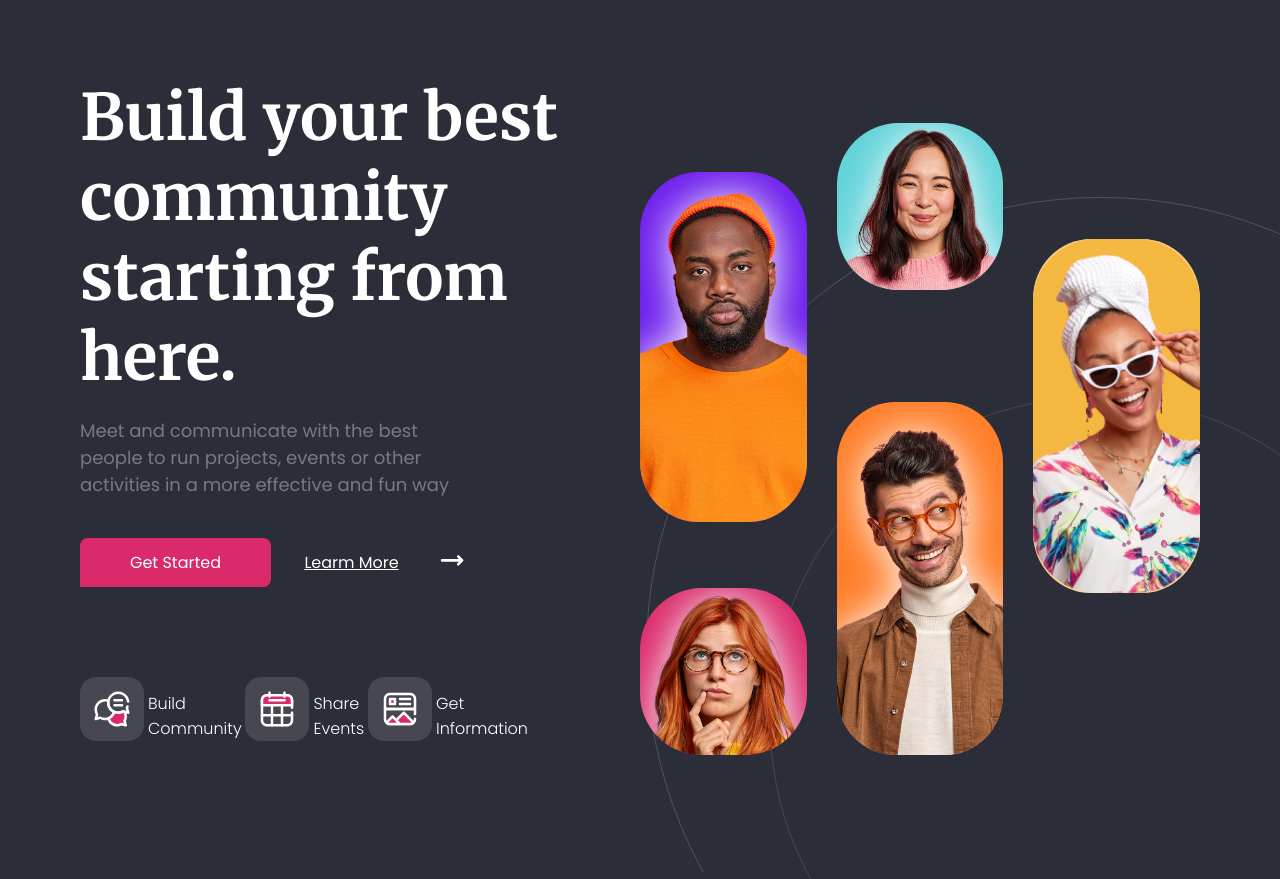
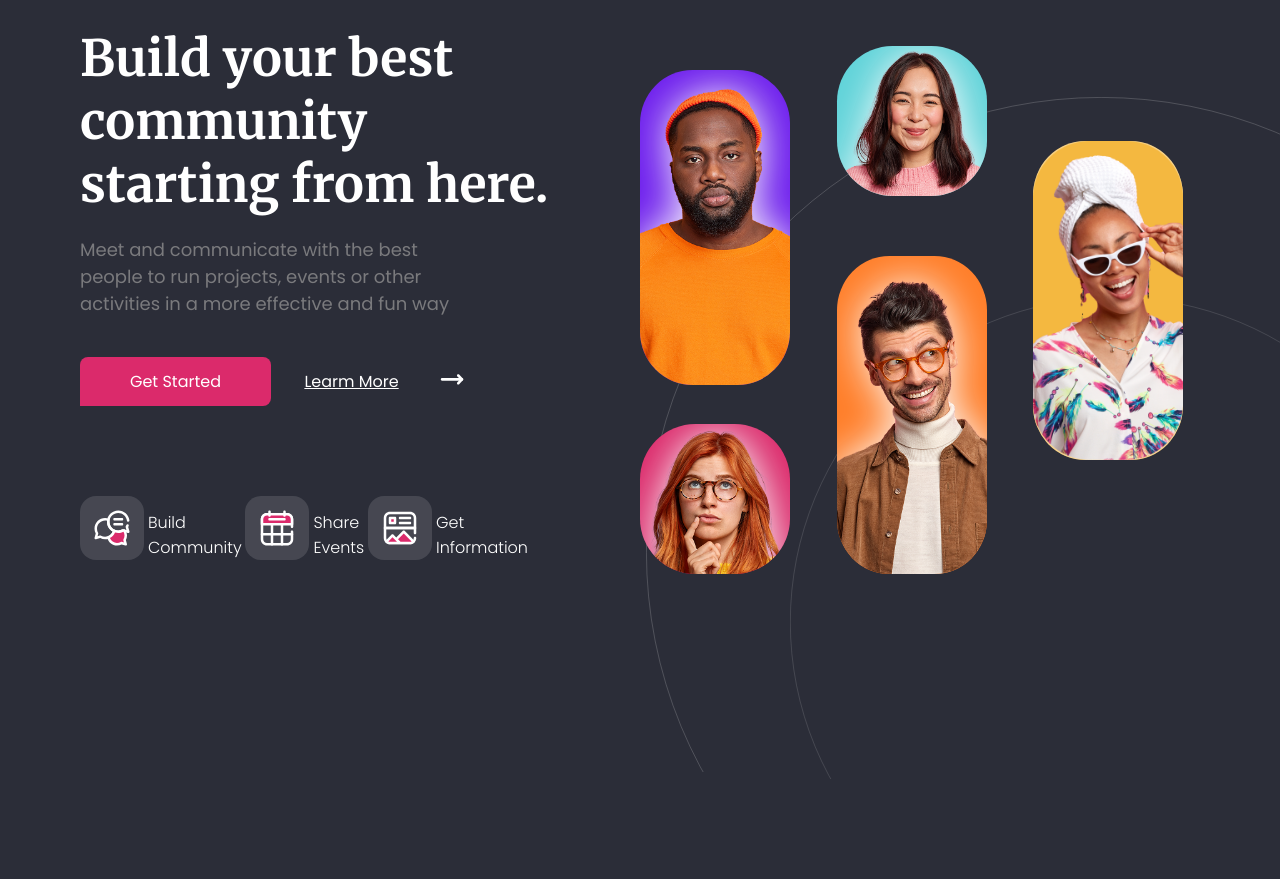
Before and after one commit to sdsiridia/Header_Gathsession, a website built with Vite: page index.html in a window 1280 px wide. Shown: the part 68-947 px from the top of the page. After the commit the page ends 847 px from the top, so only its background shows below. Built offline with nearby package versions, Linux system fonts and the light colour scheme.

Commit message:
revision 1

```diff
--- a/sass/layout/_container.scss
+++ b/sass/layout/_container.scss
@@ -4,8 +4,7 @@
     margin-left: auto;
     margin-right: auto;
     max-width: 1250px;
-
-    box-sizing: border-box;
+    // box-sizing: border-box;
 
 }
 
@@ -17,7 +16,7 @@ main {
 
 
 .gallery {
-    margin-top: 80px;
+    margin-top: 30px;
     display: grid;
     grid-template-columns: repeat(3, 1fr);
     grid-template-rows: repeat(3, 1fr);
@@ -57,6 +56,8 @@ main {
         grid-area: 1/1/ span 2/ span 1;
         background-color: #6e1fed;
         border-radius: 35% /17%;
+        width: 90%;
+        height: auto;
 
         img {
 
@@ -77,6 +78,8 @@ main {
         grid-area: 3/1/span 1/ span 1;
         background-color: #db2a6b;
         border-radius: 37%;
+        width: 90%;
+        height: auto;
 
         img {
 
@@ -97,6 +100,9 @@ main {
         grid-area: 1/2/span 1/ span 1;
         background-color: #60d3d9;
         border-radius: 37%;
+        width: 90%;
+        height: auto;
+
 
         img {
 
@@ -116,6 +122,8 @@ main {
         grid-area: 2/2 /span 2/ span 1;
         background-color: #ff7e29;
         border-radius: 35% /17%;
+        width: 90%;
+        height: auto;
 
         img {
 
@@ -132,12 +140,13 @@ main {
     }
 
     .yellow {
-        // grid-area: 2/3 /span 3 / span 3;
         grid-column: 3 / span 1;
         grid-row: 1 / span 3;
         background-color: #f4b840;
         border-radius: 35%/17%;
         align-self: center;
+        width: 90%;
+        height: auto;
 
         img {
 
--- a/sass/layout/_hero.scss
+++ b/sass/layout/_hero.scss
@@ -2,7 +2,7 @@
 
 .hero {
 
-    margin-top: 80px;
+    margin-top: 30px;
     display: flex;
     flex-direction: column;
     align-items: flex-start;
@@ -12,7 +12,7 @@
 
     &__info {
         h1 {
-            font-size: 64px;
+            font-size: 50px;
             color: white;
             font-family: v.$primary-font;
             font-weight: 700;
--- a/sass/layout/_navbar.scss
+++ b/sass/layout/_navbar.scss
@@ -12,16 +12,15 @@ nav ul{
         position: absolute;
         max-width: 70%;
         right: -230px;
-        top: -300px;
+        top: -400px;
         z-index: -1;
     }
     &__2{
         position: absolute;
         z-index: -2;
         max-width: 50%;
-        right: -130px;
-        top: -100px;
-        // max-width: 50%;
+        right: -150px;
+        top: -200px;
 
     }
 }
```
